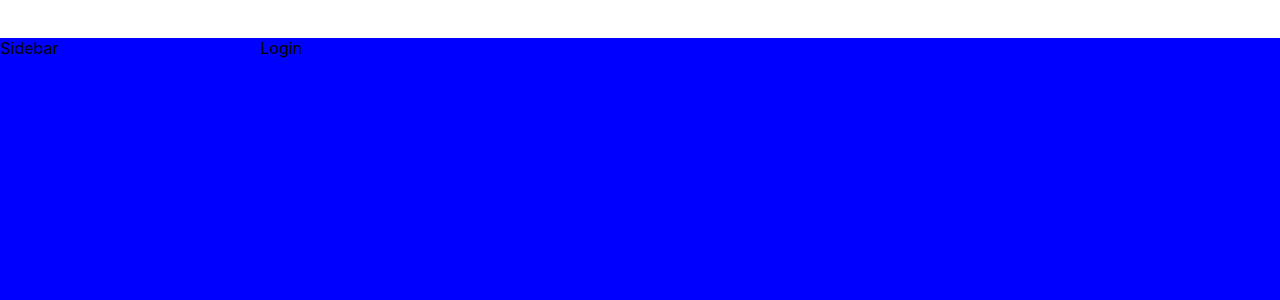
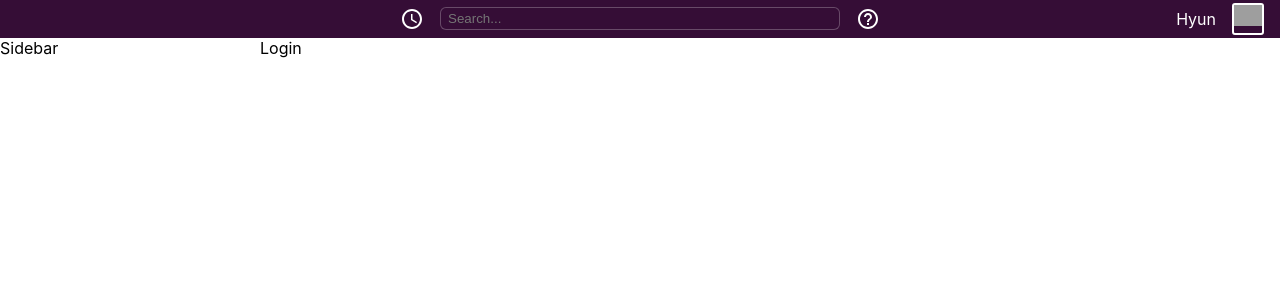
Before and after one commit to qlemql/WhatIMade, a React (Create React App) app: page / in a window 1280 px wide. Shown: the top 300 px of the page. Built offline with nearby package versions, Linux system fonts and the light colour scheme; grey boxes are pictures that could not be loaded.

Commit message:
Create Header

```diff
--- a/src/App.js
+++ b/src/App.js
@@ -40,7 +40,6 @@ const Container = styled.div`
 `
 
 const Main = styled.div`
-  background: blue;
   display: grid;
   grid-template-columns: 260px auto;
 `
--- a/src/components/Header.js
+++ b/src/components/Header.js
@@ -1,15 +1,28 @@
 import React from 'react'
 import styled from "styled-components";
+import AccessTimeIcon from '@material-ui/icons/AccessTime';
+import HelpOutlineIcon from '@material-ui/icons/HelpOutline';
 
 function Header() {
     return (
         <Container>
             <Main>
-
+                <AccessTimeIcon />
+                <SearchContainer>
+                    <Search>
+                        <input type='text' placeholder="Search..." />
+                    </Search>
+                </SearchContainer>
+                <HelpOutlineIcon />
             </Main>
-            {/* <UserContainer>
-
-            </UserContainer> */}
+            <UserContainer>
+                <Name>
+                    Hyun
+                </Name>
+                <UserImage>
+                    <img src="https://i.imgur.com/6VBx3io.png" />
+                </UserImage>
+            </UserContainer>
         </Container>
     )
 }
@@ -18,9 +31,66 @@ export default Header
 
 
 const Container = styled.div`
+    background: #350d36;
+    color: #fff;
+    display:flex;
+    align-items:center;
+    justify-content:center;
+    box-shadow: 0 1px 0 0 rgba(255 255 255 / 10%);
 
 `
 
 const Main = styled.div`
+    display:flex;
+    margin: 0px 16px;
 
 `
+
+const SearchContainer = styled.div`
+    min-width: 400px;
+    margin: 0px 16px;
+`
+
+const Search = styled.div`
+    width:100%;
+    box-shadow: inset 0 0 0 1px rgb(104 74 104);
+    border-radius: 6px;
+    display:flex;
+    align-items:center;
+
+    input {
+        background-color:transparent;
+        border: none;
+        padding: 4px 8px;
+        color: #fff;
+    }
+
+    input:focus {
+        outline: none;
+    }
+`
+
+const UserContainer = styled.div`
+    display:flex;
+    align-items:center;
+    padding-right: 16px;
+    position: absolute;
+    right: 0;
+
+`
+
+const Name = styled.div`
+    padding-right:16px;
+
+`
+
+const UserImage = styled.div`
+    width: 28px;
+    height: 28px;
+    border: 2px solid #fff;
+    border-radius: 3px;
+
+    img{
+        width:100%;
+    }
+`
```
Also changed, not shown: src/components/Chat.css (deleted), src/components/Login.css (deleted).
